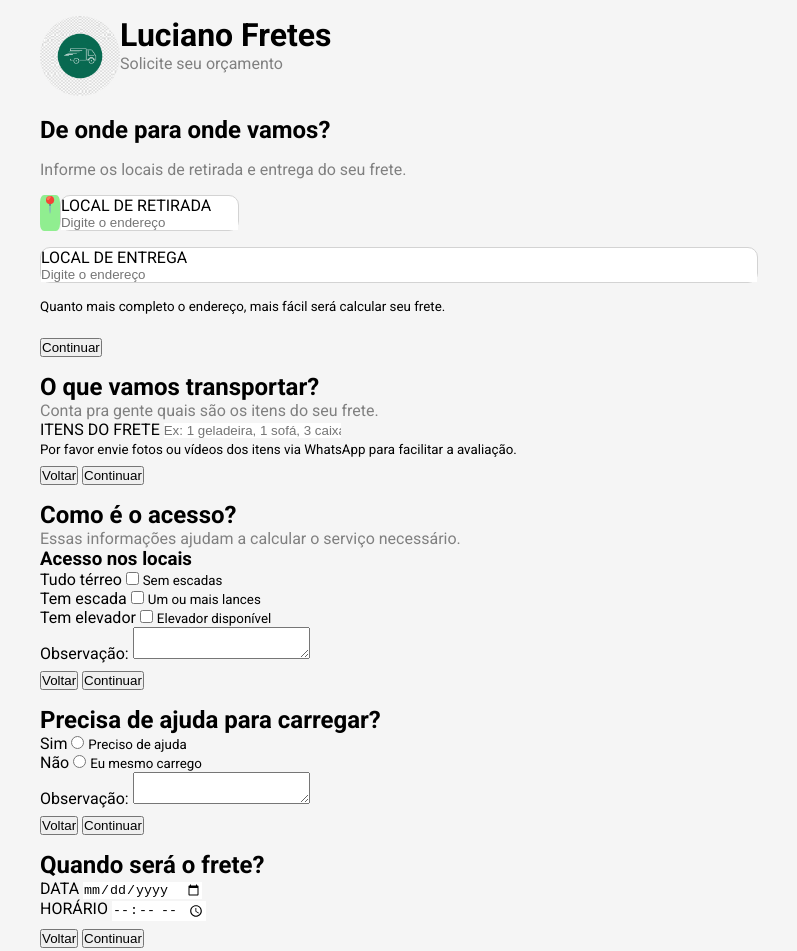
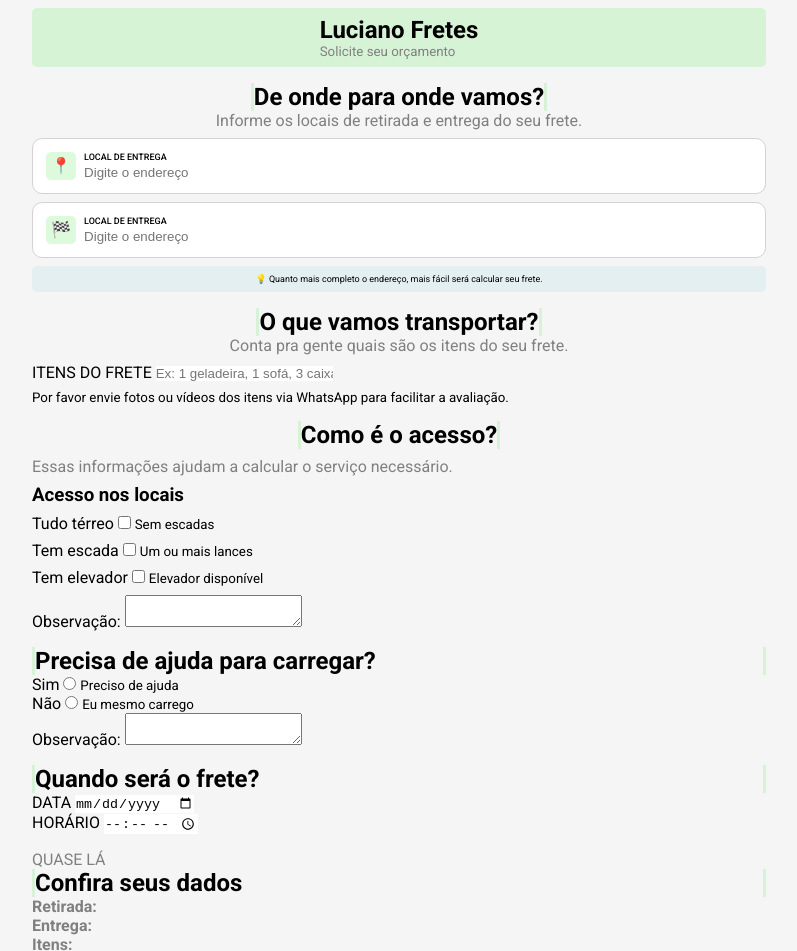
Before and after one commit to LeejayLJ/calculadora-de-fretes, a plain HTML site: page index.html in a window 1280 px wide. Shown: the top 951 px of the page, without its empty margins (241-1038 px from the left). Drawn offline with Linux system fonts and the light colour scheme.

Commit message:
aplicando css na primeira section

```diff
--- a/index.html
+++ b/index.html
@@ -12,44 +12,24 @@
 
 <body>
 
+    <div class="container">
         <header>
-
-        <div>
-            <img src="img/logo fretee.jpeg" alt="logotipo frete">
-        </div>
-
             <div>
                 <h1>Luciano Fretes</h1>
                 <p>Solicite seu orçamento</p>
             </div>
-
         </header>
-
         <main>
-
             <form action="">
-
                 <!-- RETIRADA E ENTREGA -->
                 <section class="section-space">
-
                     <h2>De onde para onde vamos?</h2>
-                <p>Informe os locais de retirada e entrega do seu frete.</p>
-
+                    <p class="p-margin">Informe os locais de retirada e entrega do seu frete.</p>
                     <div class="div-flex-row">
+                        <div class="div-configs div-flex-row div-padding">
                             <div class="div-green-icon">📍</div>
-                    <div class="div-bkg-white div-flex-column">
-                        <label for="retirada">LOCAL DE RETIRADA</label>
-                        <input
-                            type="text"
-                            name="retirada"
-                            id="retirada"
-                            required
-                            placeholder="Digite o endereço">
-                    </div>
-                </div>
-
-                <div class="div-bkg-white div-flex-column">
-                    <label for="entrega">LOCAL DE ENTREGA</label>
+                            <div class="div-flex-column div-margin">
+                                <label for="entrega" class="label-size">LOCAL DE ENTREGA</label>
                                 <input
                                     type="text"
                                     name="entrega"
@@ -57,22 +37,31 @@
                                     required
                                     placeholder="Digite o endereço">
                             </div>
-
-                <small>
-                    Quanto mais completo o endereço, mais fácil será calcular seu frete.
+                        </div>
+                    </div>
+                    <div class="div-flex-row">
+                        <div class="div-configs div-flex-row div-padding">
+                            <div class="div-green-icon">🏁</div>
+                            <div class="div-flex-column div-margin">
+                                <label for="entrega" class="label-size">LOCAL DE ENTREGA</label>
+                                <input
+                                    type="text"
+                                    name="entrega"
+                                    id="entrega"
+                                    required
+                                    placeholder="Digite o endereço">
+                            </div>
+                        </div>
+                    </div>
+                    <small class="small-configs">
+                        💡 Quanto mais completo o endereço, mais fácil será calcular seu frete.
                     </small>
 
-                <button type="button" class="botao-block">Continuar</button>
-
                 </section>
-
-
                 <!-- ITENS DO FRETE -->
-            <section>
-
+                <section class="section-space">
                     <h2>O que vamos transportar?</h2>
-                <p>Conta pra gente quais são os itens do seu frete.</p>
-
+                    <p class="p-margin">Conta pra gente quais são os itens do seu frete.</p>
                     <div>
                         <label for="itens">ITENS DO FRETE</label>
                         <input
@@ -82,27 +71,16 @@
                             required
                             placeholder="Ex: 1 geladeira, 1 sofá, 3 caixas, 1 cama...">
                     </div>
-
                     <small>
                         Por favor envie fotos ou vídeos dos itens via WhatsApp para facilitar a avaliação.
                     </small>
 
-                <div class="botao-block">
-                    <button type="button">Voltar</button>
-                    <button type="button">Continuar</button>
-                </div>
-
                 </section>
-
-
                 <!-- ACESSO -->
-            <section>
-
+                <section class="section-space">
                     <h2>Como é o acesso?</h2>
                     <p>Essas informações ajudam a calcular o serviço necessário.</p>
-
                     <h3>Acesso nos locais</h3>
-
                     <div>
                         <label for="terreo">Tudo térreo</label>
                         <input
@@ -110,10 +88,8 @@
                             name="acesso"
                             id="terreo"
                             value="terreo">
-
                         <small>Sem escadas</small>
                     </div>
-
                     <div>
                         <label for="escada">Tem escada</label>
                         <input
@@ -121,10 +97,8 @@
                             name="acesso"
                             id="escada"
                             value="escada">
-
                         <small>Um ou mais lances</small>
                     </div>
-
                     <div>
                         <label for="elevador">Tem elevador</label>
                         <input
@@ -132,13 +106,10 @@
                             name="acesso"
                             id="elevador"
                             value="elevador">
-
                         <small>Elevador disponível</small>
                     </div>
-
                     <div>
                         <label for="observacao-acesso">Observação:</label>
-
                         <textarea
                             name="observacao"
                             id="observacao-acesso"
@@ -147,17 +118,10 @@
                         </textarea>
                     </div>
 
-                <button type="button">Voltar</button>
-                <button type="button">Continuar</button>
-
                 </section>
-
-
                 <!-- AJUDA PARA CARREGAR -->
                 <section>
-
                     <h2>Precisa de ajuda para carregar?</h2>
-
                     <div>
                         <label for="sim">Sim</label>
                         <input
@@ -165,10 +129,8 @@
                             name="ajuda"
                             id="sim"
                             value="sim">
-
                         <small>Preciso de ajuda</small>
                     </div>
-
                     <div>
                         <label for="nao">Não</label>
                         <input
@@ -176,13 +138,10 @@
                             name="ajuda"
                             id="nao"
                             value="nao">
-
                         <small>Eu mesmo carrego</small>
                     </div>
-
                     <div>
                         <label for="observacao-ajuda">Observação:</label>
-
                         <textarea
                             name="observacao-ajuda"
                             id="observacao-ajuda"
@@ -191,17 +150,10 @@
                         </textarea>
                     </div>
 
-                <button type="button">Voltar</button>
-                <button type="button">Continuar</button>
-
                 </section>
-
-
                 <!-- DATA E HORÁRIO -->
                 <section>
-
                     <h2>Quando será o frete?</h2>
-
                     <div>
                         <label for="data">DATA</label>
                         <input
@@ -210,7 +162,6 @@
                             id="data"
                             required>
                     </div>
-
                     <div>
                         <label for="horario">HORÁRIO</label>
                         <input
@@ -220,37 +171,27 @@
                             required>
                     </div>
 
-                <button type="button">Voltar</button>
-                <button type="button">Continuar</button>
-
                 </section>
-
-
                 <!-- RESUMO -->
                 <section>
-
                     <p>QUASE LÁ</p>
                     <h2>Confira seus dados</h2>
-
                     <div>
                         <p>
                             <strong>Retirada:</strong>
                             <span id="resumo-retirada"></span>
                         </p>
-
                         <p>
                             <strong>Entrega:</strong>
                             <span id="resumo-entrega"></span>
                         </p>
                     </div>
-
                     <div>
                         <p>
                             <strong>Itens:</strong>
                             <span id="resumo-itens"></span>
                         </p>
                     </div>
-
                     <div>
                         <p>
                             <strong>Acesso:</strong>
@@ -258,40 +199,32 @@
                             <span id="obs-resumo-acesso"></span>
                         </p>
                     </div>
-
                     <div>
                         <p>
                             <strong>Ajuda:</strong>
                             <span id="resumo-ajuda"></span>
                         </p>
                     </div>
-
                     <div>
                         <p>
                             <strong>Data:</strong>
                             <span id="resumo-data"></span>
                         </p>
-
                         <p>
                             <strong>Horário:</strong>
                             <span id="resumo-horario"></span>
                         </p>
                     </div>
-
                     <button type="button">Voltar</button>
                     <button type="submit">Enviar pelo WhatsApp</button>
-
                 </section>
-
+                <button type="submit"></button>
             </form>
-
         </main>
-
         <footer>
-
             <p>© 2026 Luciano Fretes</p>
-
         </footer>
+    </div>
 
 </body>
 </html>
--- a/style.css
+++ b/style.css
@@ -1,6 +1,12 @@
 @import url('https://fonts.googleapis.com/css2?family=Inter:ital,opsz,wght@0,14..32,100..900;1,14..32,100..900&family=Roboto:ital,wght@0,100..900;1,100..900&display=swap');
 
+
 /* GERAL */
+
+:root {
+    --cor-principal: #90ee904f;
+    --cor-avisos: #add8e63d;
+}
 
 * {
     box-sizing: border-box;
@@ -14,20 +20,17 @@ html {
 
 body {
     font-family: "Roboto", sans-serif;
-    padding: 1rem;
-    max-width: 750px;
     margin: 0 auto;
 }
 
 header {
     margin-bottom: 1rem;
     display: flex;
-    align-itens: center;
-}
-
-header img {
-    border-radius: 50%;
-    width: 5rem;
+    background-color: var(--cor-principal);
+    justify-content: center;
+    align-items: center;
+    padding: 0.5rem;
+    border-radius: 5px;
 }
 
 form {
@@ -49,10 +52,26 @@ button {
 input {
     border: none;
     cursor: pointer;
+    border: none;
+    outline: none;
+}
+
+h1 {
+    font-size: x-large;
 }
 
 p {
     color: gray;
+}
+
+h1 + p {
+    font-size: smaller;
+}
+
+h2 {
+    border-left: 3px solid var(--cor-principal);
+    border-right: 3px solid var(--cor-principal);
+    margin: 0 auto;
 }
 
 /* GERAL */
@@ -60,10 +79,25 @@ p {
 
 /* UTILITARIAS */
 
-.div-bkg-white {
+.container {
+    max-width: 750px;
+    width: 100%;
+    margin: 0 auto;
+    padding: 0.5rem;
+}
+
+.div-configs {
+    width: 100%;
     background-color: white;
     border: 1px solid lightgray;
     border-radius: 10px;
+    cursor: pointer;
+
+}
+
+.div-configs:focus-within {
+    border: 1px solid green;
+    box-shadow: 0 0 12px rgba(80, 220, 100, 0.7);
 }
 
 .botao-block {
@@ -71,6 +105,7 @@ p {
 }
 
 .div-flex-column {
+    width: 100%;
     display: flex;
     flex-direction: column;
 }
@@ -80,16 +115,46 @@ p {
 }
 
 .div-green-icon {
-    border-radius: 20%;
-    background-color: lightgreen;
-    align-itens: center;
+    border-radius: 5px;
+    background-color: #90ee904f;
+    display: flex;
     justify-content: center;
+    align-items: center;
+    width: 2rem;
+}
+
+.div-padding {
+    padding: 0.8rem;
+}
+
+.div-margin {
+    margin-left: 0.5rem;
 }
 
 .section-space {
     display: flex;
     flex-direction: column;
-    gap: 1rem;
+    gap: 0.5rem;
+}
+
+
+.label-size {
+    font-size: xx-small;
+    font-weight: 500;
+    margin-bottom: 0.2rem;
+}
+
+.p-margin {
+    margin: 0 auto;
+    margin-top: -0.5rem;
+}
+
+.small-configs {
+    background-color: var(--cor-avisos);
+    padding: 0.5rem;
+    font-size: xx-small;
+    border-radius: 5px;
+    text-align: center;
 }
 
 /* UTILITARIAS */
```
Lines whose indentation alone changed are shown as unchanged.
